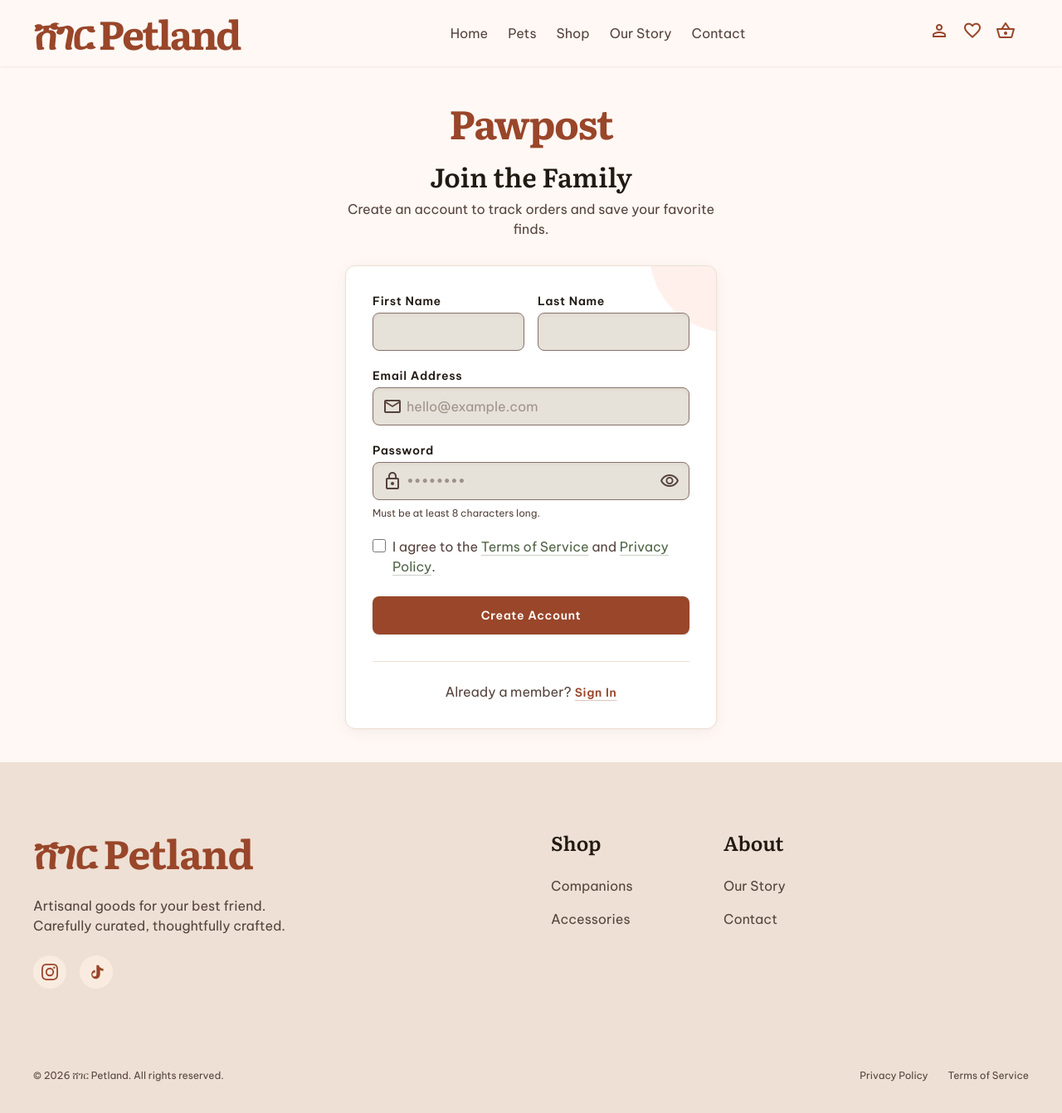
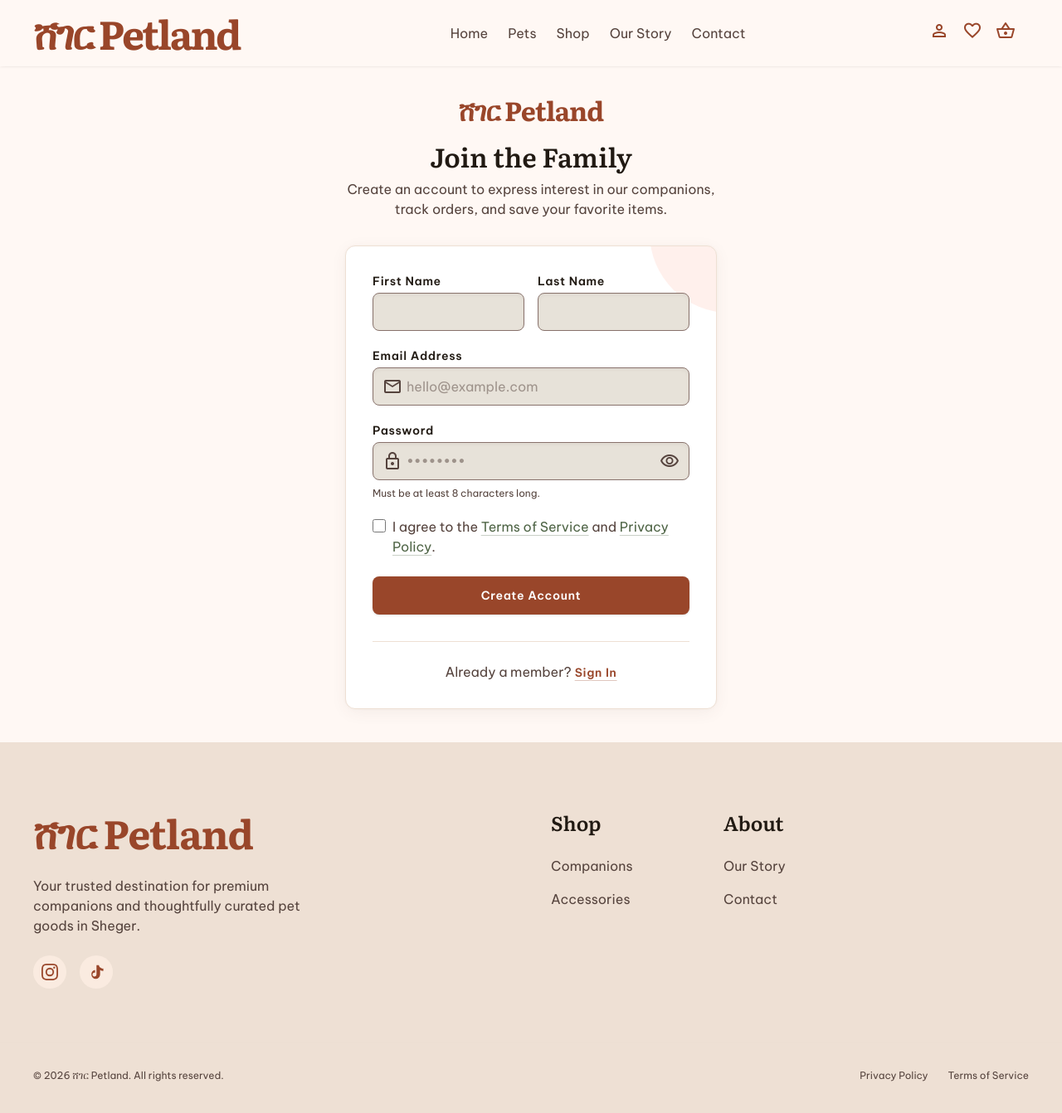
Before and after one commit to Leoul-Z/PawPost, a React (Vite) app: page /join in a window 1280 px wide. Shown: the top 1342 px of the page at 83% size. Built offline with nearby package versions, Linux system fonts and the light colour scheme; the HTML template or start-up script is replaced by a standard one.

Commit message:
update login and register  page

```diff
--- a/src/components/Footer.tsx
+++ b/src/components/Footer.tsx
@@ -6,7 +6,7 @@ const Footer = () => {
       <div className="max-w-container-max mx-auto px-margin-mobile md:px-margin-desktop grid grid-cols-1 md:grid-cols-12 gap-12 mb-16">
         <div className="md:col-span-4">
           <Link className="font-display-lg text-display-lg text-primary mb-6 block" to="/">ሸገር Petland</Link>
-          <p className="font-body-md text-body-md text-on-surface-variant mb-6 pr-4">Artisanal goods for your best friend. Carefully curated, thoughtfully crafted.</p>
+          <p className="font-body-md text-body-md text-on-surface-variant mb-6 pr-4">Your trusted destination for premium companions and thoughtfully curated pet goods in Sheger.</p>
           <div className="flex space-x-4">
             <a className="w-10 h-10 rounded-full bg-surface-container flex items-center justify-center text-primary hover:bg-primary hover:text-on-primary transition-colors duration-300" href="https://www.instagram.com/sheger_petland/?__pwa=1#" target="_blank" rel="noopener noreferrer">
               <span className="sr-only">Instagram</span>
--- a/src/pages/Join.tsx
+++ b/src/pages/Join.tsx
@@ -14,10 +14,10 @@ const Join = () => {
 
         <div className="text-center mb-8">
           <Link className="inline-block mb-4" to="/">
-            <span className="font-display-lg text-display-lg font-bold text-primary tracking-tight">Pawpost</span>
+            <span className="font-display-lg text-[32px] font-bold text-primary tracking-tight">ሸገር Petland</span>
           </Link>
           <h1 className="font-headline-lg text-headline-lg text-on-surface mb-2">Join the Family</h1>
-          <p className="font-body-md text-body-md text-on-surface-variant">Create an account to track orders and save your favorite finds.</p>
+          <p className="font-body-md text-body-md text-on-surface-variant">Create an account to express interest in our companions, track orders, and save your favorite items.</p>
         </div>
 
         <div className="bg-surface-container-lowest border border-surface-variant rounded-xl p-6 md:p-8 soft-shadow relative overflow-hidden">
--- a/src/pages/Login.tsx
+++ b/src/pages/Login.tsx
@@ -14,10 +14,10 @@ const Login = () => {
 
         <div className="text-center mb-8">
           <Link className="inline-block mb-4" to="/">
-            <span className="font-display-lg text-display-lg font-bold text-primary tracking-tight">Pawpost</span>
+            <span className="font-display-lg text-[32px] font-bold text-primary tracking-tight">ሸገር Petland</span>
           </Link>
           <h1 className="font-headline-lg text-headline-lg text-on-surface mb-2">Welcome back</h1>
-          <p className="font-body-md text-body-md text-on-surface-variant">Sign in to continue exploring our artisanal collection.</p>
+          <p className="font-body-md text-body-md text-on-surface-variant">Sign in to track your interests, manage your profile, and explore premium pet accessories.</p>
         </div>
 
         <div className="bg-surface-container-lowest border border-surface-variant rounded-xl p-6 md:p-8 soft-shadow">
@@ -63,7 +63,7 @@ const Login = () => {
 
           <div className="mt-8 text-center">
             <p className="font-body-md text-body-md text-on-surface-variant">
-              New to Pawpost?
+              New to ሸገር Petland?
               <Link className="font-label-md text-label-md text-secondary hover:text-on-secondary-fixed-variant transition-colors underline decoration-secondary/30 underline-offset-4 ml-1" to="/join">Create an account</Link>
             </p>
           </div>
```
